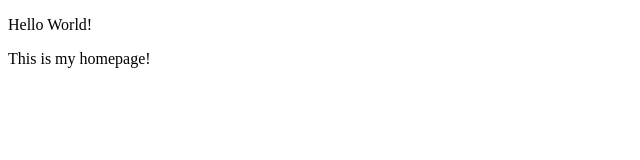
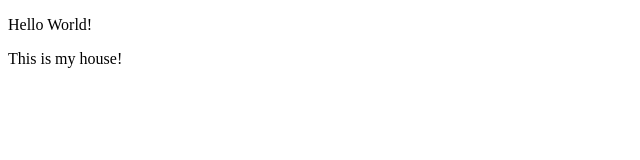
Before and after one commit to vilaphongdouangmala/store-management-django, a plain HTML site: page index.html in a window 1280 px wide. Shown: the full height of the page, 0-640 px from the left. Drawn offline with Linux system fonts and the light colour scheme.

Commit message:
Update index.html

```diff
--- a/index.html
+++ b/index.html
@@ -8,6 +8,6 @@
 </head>
 <body>
     <p>Hello World!</p>
-    <p>This is my homepage!</p>
+    <p>This is my house!</p>
 </body>
 </html>
```
